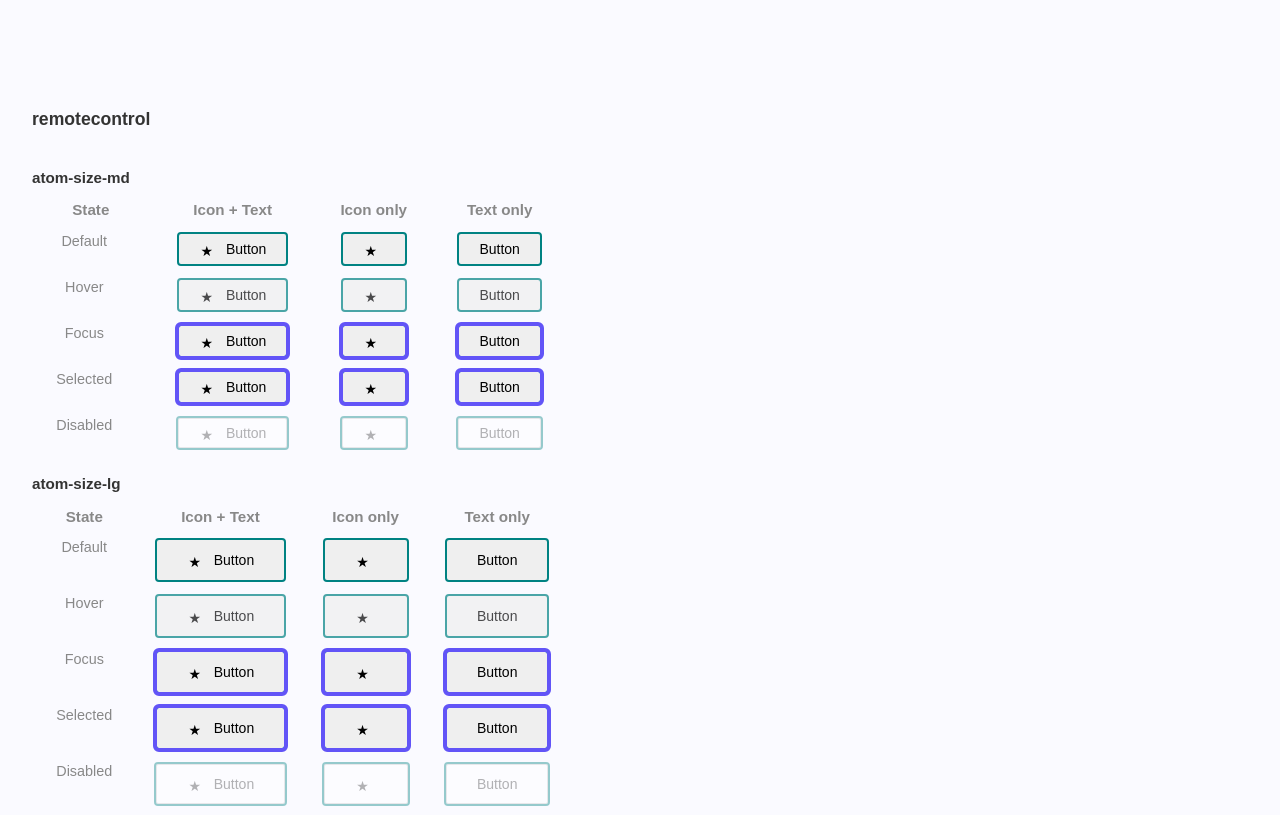
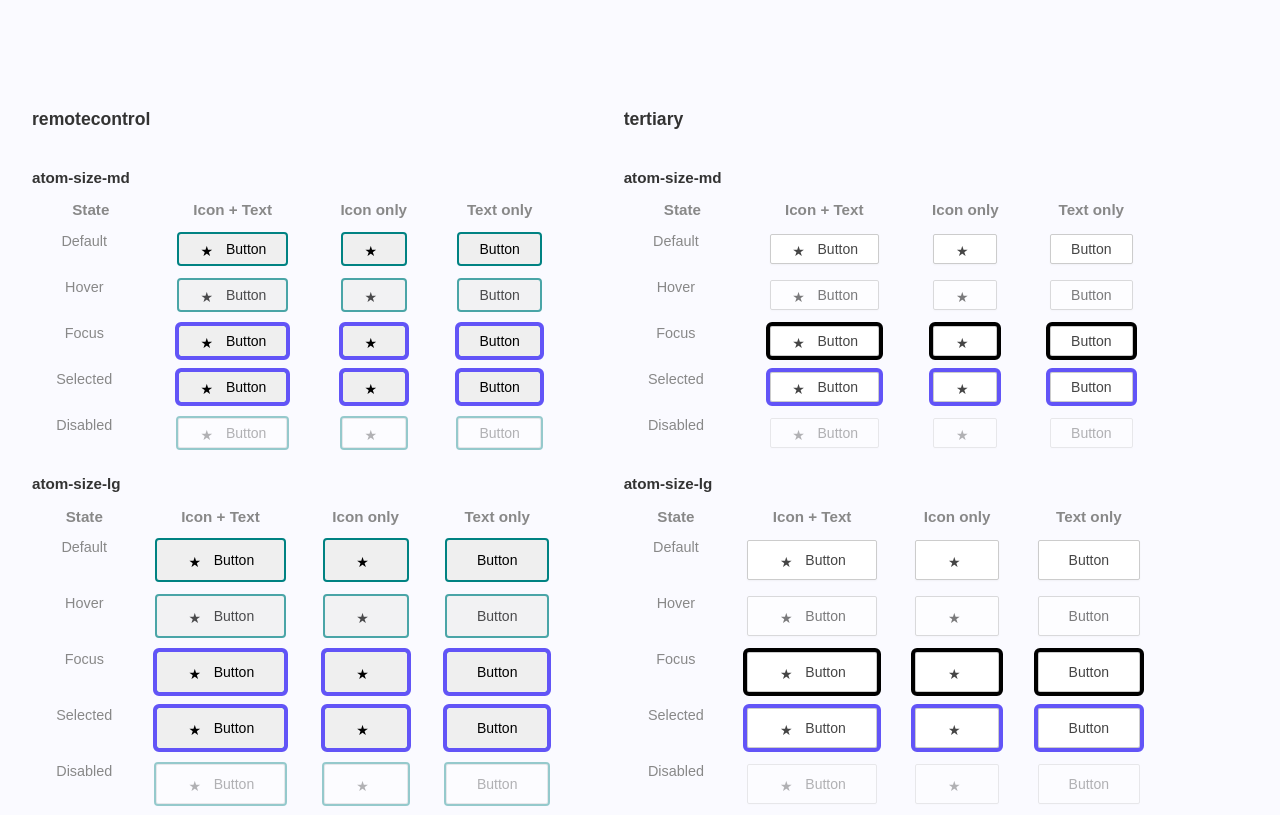
Before and after one commit to csify/mcp-test, a plain HTML site: page index.html in a window 1280 px wide. Shown: the part 1611-2426 px from the top of the page. Drawn offline with Linux system fonts and the light colour scheme.

Commit message:
Tertiary-Button-Variante im Demo ergänzt

```diff
--- a/index.html
+++ b/index.html
@@ -53,7 +53,7 @@
   <div class="demo-grid">
     <script>
       const semantics = [
-        'primary', 'secondary', 'destructive', 'success', 'remotecontrol'
+        'primary', 'secondary', 'destructive', 'success', 'remotecontrol', 'tertiary'
       ];
       const states = [
         {cls:'', label:'Default'},
```
